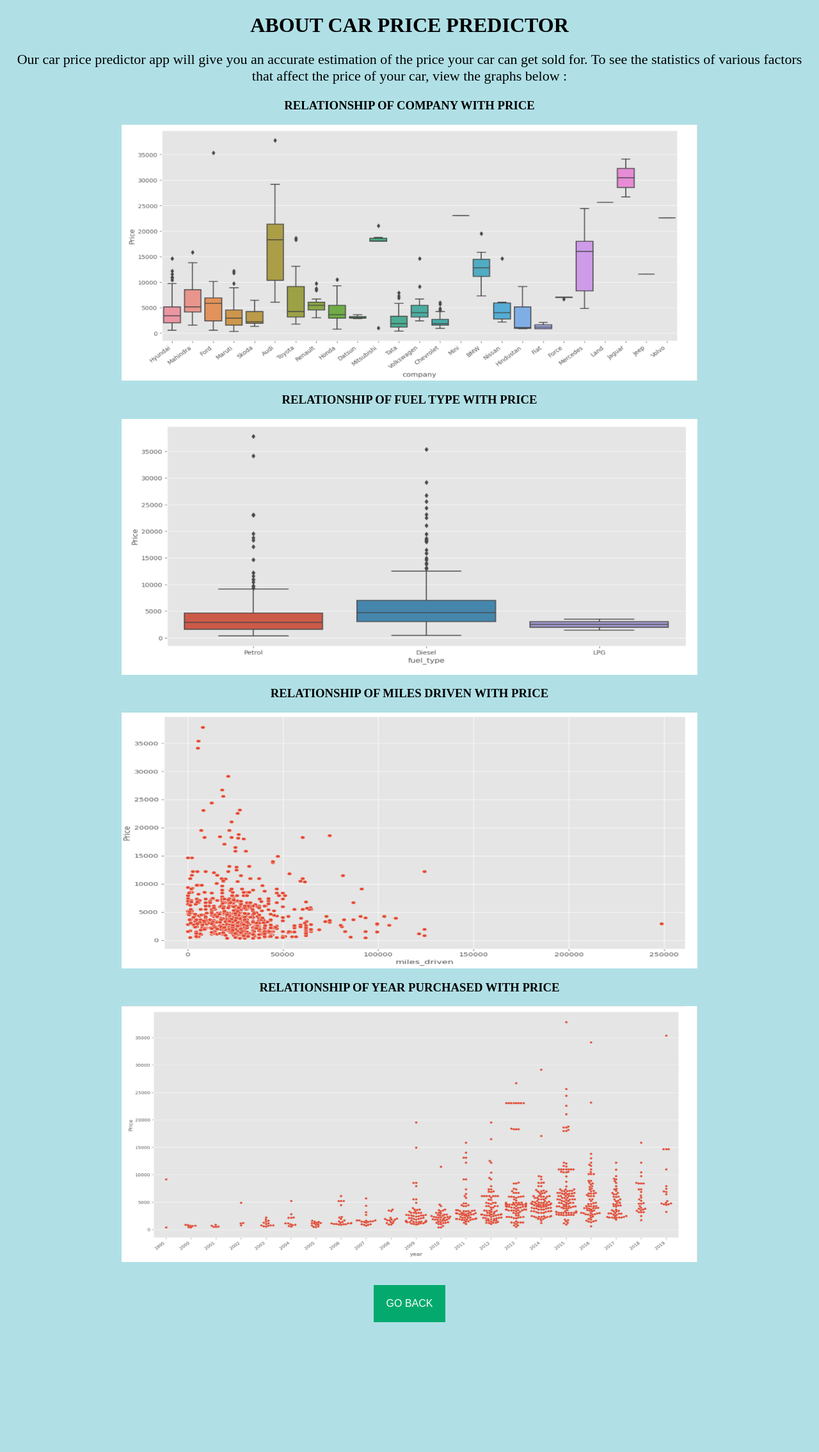
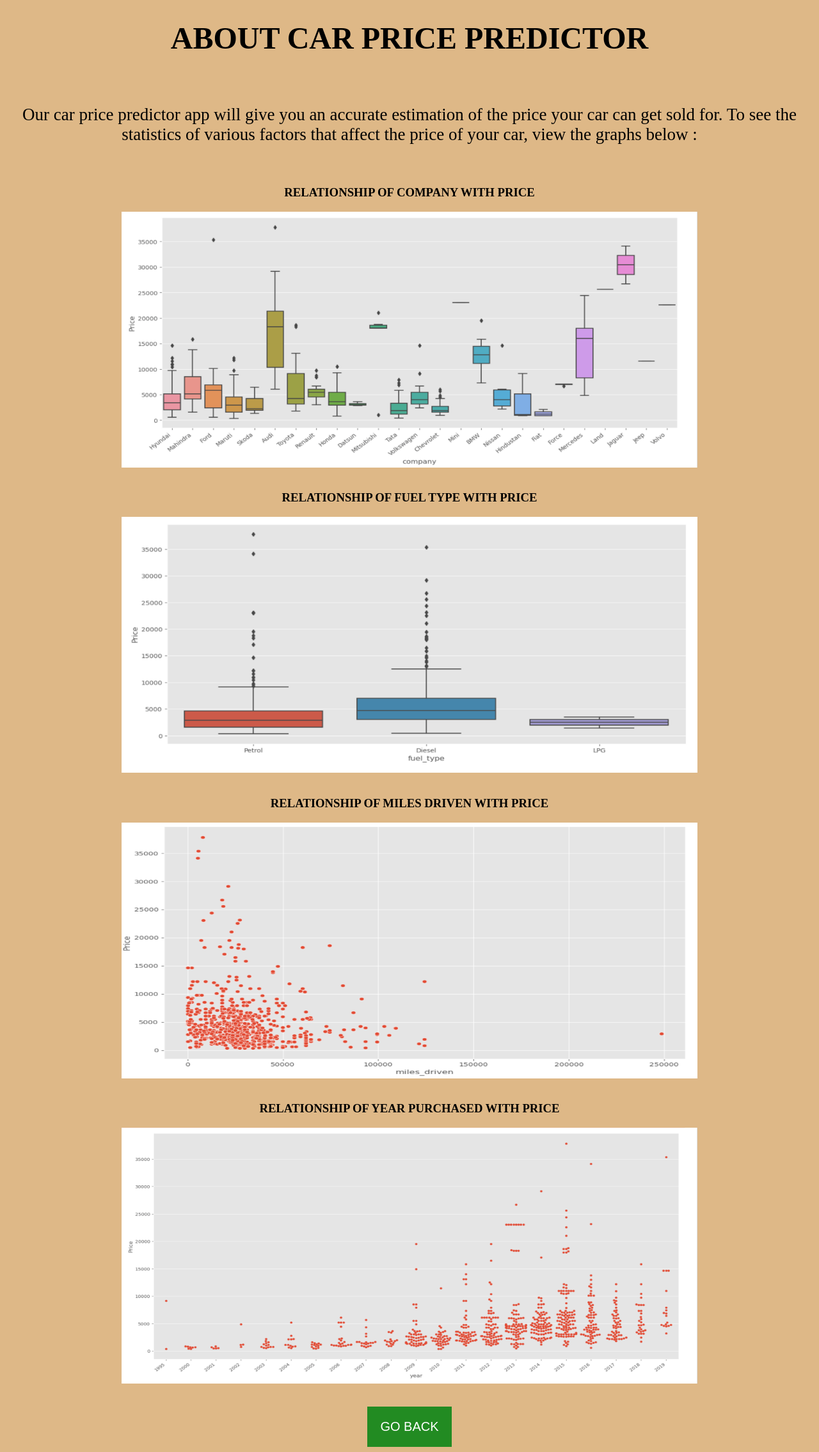
Before and after one commit to ektaHalani/CS122_Project, a Flask app: page /about_page in a window 1280 px wide. Shown: the whole page at 64% size. Before the commit the page ends 2067 px from the top, so only its background shows below. Run offline with Flask 3, Linux system fonts and the light colour scheme; parts of the project's set-up code (start-up, migrations or seed data) failed here and were passed over.

Commit message:
minor fixes appearance of about page

```diff
--- a/templates/about_page.html
+++ b/templates/about_page.html
@@ -1,6 +1,5 @@
 <!doctype html>
 <html>
-
 <head>
 <title>Car Price Predictor</title>
 <meta name="description" content="A page to describe car price predictor">
@@ -17,34 +16,42 @@ button {
     display: block;
     margin-left: auto;
     margin-right: auto;
-    background-color: #04AA6D; /* Green */
+    background-color: forestgreen;
     border: none;
     color: white;
     padding: 20px;
     text-align: center;
     text-decoration: none;
-    font-size: 16px;
+    font-size: 20px;
     cursor: pointer;
 }
 </style>
 </head>
 
-<body style="background-color:powderblue;">
-    <h1 style="text-align: center">ABOUT CAR PRICE PREDICTOR </h1>
-    <p style="text-align: center"> Our car price predictor app will give you an accurate estimation of
+<body style="background-color:burlywood;">
+    <h1 style="text-align: center; font-size: 48px"><b>ABOUT CAR PRICE
+        PREDICTOR</b></h1>
+    <br>
+    <p style="text-align: center; font-size: 27px"> Our car price predictor
+        app will give
+        you an accurate estimation of
     the price your car can get sold for. To see the statistics
     of various factors that affect the price of your car, view the
     graphs below : </p>
+    <br>
     <h3 style="text-align: center">RELATIONSHIP OF COMPANY WITH PRICE </h3>
     <img src="static/graph_imgs/company_price_relationship.png"
              style="width:900px;height:400px">
+    <br>
     <h3 style="text-align: center">RELATIONSHIP OF FUEL TYPE WITH PRICE </h3>
     <img src="static/graph_imgs/fuel_price_relationship.png"
              style="width:900px;height:400px">
+    <br>
     <h3 style="text-align: center">RELATIONSHIP OF MILES DRIVEN WITH PRICE
     </h3>
     <img src="static/graph_imgs/miles_price_relationship.png"
              style="width:900px;height:400px">
+    <br>
     <h3 style="text-align: center">RELATIONSHIP OF YEAR PURCHASED WITH PRICE
     </h3>
     <img src="static/graph_imgs/year_price_relationship.png"
```
